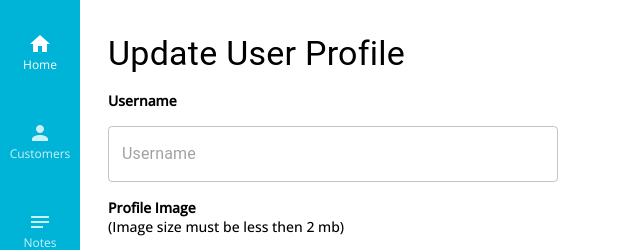
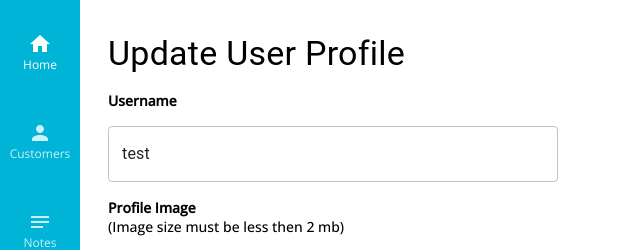
Before and after one commit to rajis31/crmX, a React app in the folder frontend/: page /account in a window 1280 px wide. Shown: the top 250 px of the page, without its empty margins (0-640 px from the left). Built offline with nearby package versions, Linux system fonts and the light colour scheme; no server answers.

Commit message:
Update Account.jsx

```diff
--- a/frontend/src/Pages/Account/Account.jsx
+++ b/frontend/src/Pages/Account/Account.jsx
@@ -7,7 +7,7 @@ import { Snackbar } from '@mui/material';
 import axios from 'axios';
 
 function Account() {
-    const [username, setUsername] = useState("");
+    const [username, setUsername] = useState("test");
     const [img, setImg] = useState();
     const [imgSizeNotification, setimgSizeNotification] = useState(false);
 
@@ -72,6 +72,7 @@ function Account() {
                             placeholder='Username'
                             name='username'
                             onChange={(e) => { setUsername(e.target.value);  }}
+                            value={username}
                         />
                         <label htmlFor='profile_image'>
                             Profile Image
```
